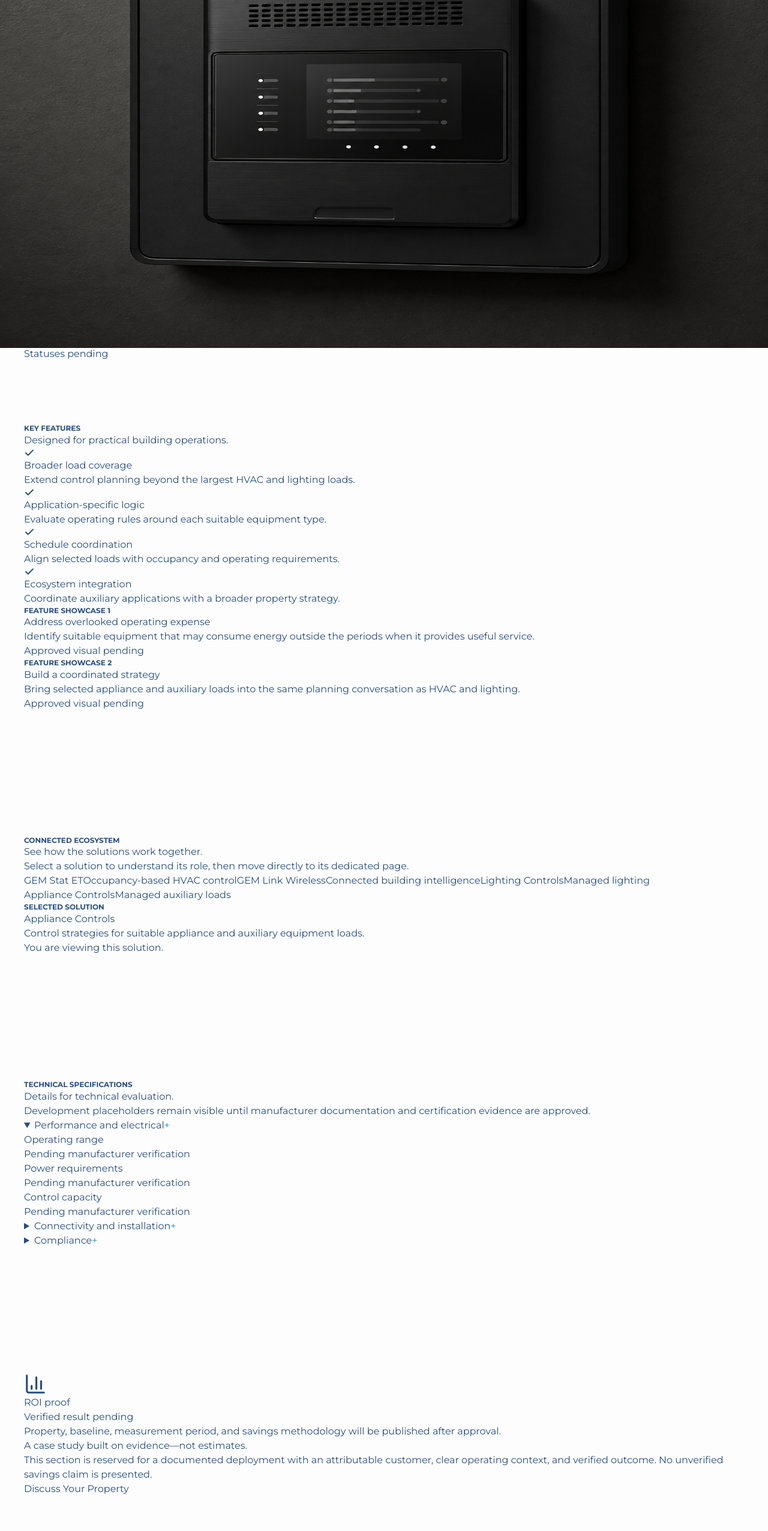
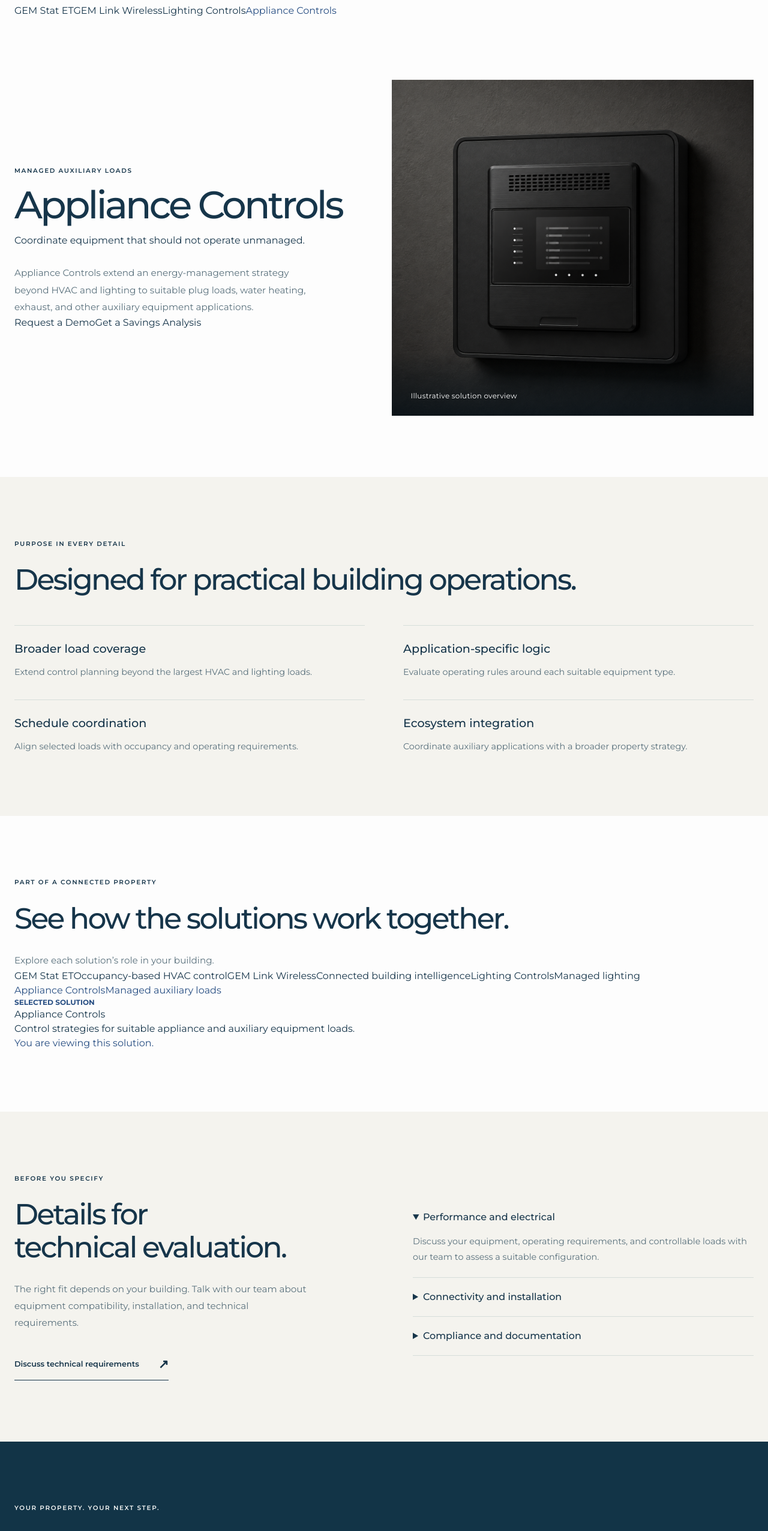
Before and after one commit to MannLester/Lodge-Tech-Website, a Next.js app in the folder apps/web/: page /solutions/appliance-controls in a window 1280 px wide. Shown: the part 220-2772 px from the top of the page at 60% size. Built offline with nearby package versions, Linux system fonts and the light colour scheme.

Commit message:
frontend: redesign product pages and remove unfinished public proof

```diff
--- a/apps/web/src/features/solutions/ui/product-page.tsx
+++ b/apps/web/src/features/solutions/ui/product-page.tsx
@@ -1,11 +1,4 @@
-import {
-  ArrowLeft,
-  BadgeCheck,
-  BarChart3,
-  Check,
-  FileCheck2,
-  RadioTower,
-} from "lucide-react";
+import { ArrowLeft } from "lucide-react";
 import Image from "next/image";
 import Link from "next/link";
 
@@ -15,83 +8,80 @@ import {
   type ProductPageContent,
 } from "@/features/solutions/model/product-content";
 import { EcosystemMap } from "@/features/solutions/ui/ecosystem-map";
-import { ProductVisual } from "@/features/solutions/ui/product-visual";
 import { SiteFooter } from "@/shared/ui/site-footer";
 import { SiteHeader } from "@/shared/ui/site-header";
 import { ButtonLink } from "@lodging-technologies/ui/button-link";
 
-type ProductPageProps = {
-  product: ProductPageContent;
-};
+type ProductPageProps = { product: ProductPageContent };
 
-const trustItems = [
-  { icon: RadioTower, label: "Connectivity", value: "Pending verification" },
-  { icon: FileCheck2, label: "Technical data", value: "Pending verification" },
+const technicalTopics = [
   {
-    icon: BadgeCheck,
-    label: "CE / UL / ENERGY STAR",
-    value: "Statuses pending",
+    title: "Performance and electrical",
+    body: "Discuss your equipment, operating requirements, and controllable loads with our team to assess a suitable configuration.",
   },
-] as const;
+  {
+    title: "Connectivity and installation",
+    body: "Review supported equipment, installation conditions, and connectivity requirements for your property before selecting a system.",
+  },
+  {
+    title: "Compliance and documentation",
+    body: "Request the technical documentation and certification information applicable to the proposed equipment.",
+  },
+];
 
 export function ProductPage({ product }: ProductPageProps) {
+  const verifiedGroups = product.specifications
+    .map((group) => ({
+      ...group,
+      items: group.items.filter(
+        (item) => !/pending|placeholder/i.test(item.value),
+      ),
+    }))
+    .filter((group) => group.items.length > 0);
+  const showcases = product.showcases.filter((showcase) => showcase.image);
   return (
-    <div id="top">
+    <div className="marketing-site" id="top">
       <SiteHeader fromHome={false} />
       <main>
         <div className="section-shell pt-6">
           <Link
-            className="text-brand-strong inline-flex items-center gap-2 text-sm font-semibold hover:underline"
+            className="text-brand-strong inline-flex items-center gap-2 text-sm hover:underline"
             href="/#solutions"
           >
             <ArrowLeft aria-hidden size={16} />
             Back to Solutions
           </Link>
         </div>
-
         <nav
           aria-label="Product navigation"
-          className="border-border bg-background/95 sticky top-[4.25rem] z-40 mt-5 border-y py-3 backdrop-blur"
+          className="border-border bg-background mt-6 border-y"
         >
-          <div className="section-shell overflow-x-auto">
-            <div className="grid min-w-[43rem] grid-cols-4 gap-3">
-              {products.map((item) => {
-                const active = item.slug === product.slug;
-                return (
+          <div className="section-shell flex flex-wrap gap-x-7 gap-y-2 py-4">
+            {products.map((item) => (
               <Link
-                    aria-current={active ? "page" : undefined}
-                    className={`rounded-full border px-4 py-3 text-center text-sm font-semibold transition-colors ${active ? "border-brand bg-brand-soft text-brand-strong" : "border-border bg-surface text-foreground hover:border-brand hover:text-brand-strong"}`}
+                aria-current={item.slug === product.slug ? "page" : undefined}
+                className={`py-2 text-sm ${item.slug === product.slug ? "text-brand-strong font-semibold underline underline-offset-8" : "text-muted hover:text-brand-strong"}`}
                 href={`/solutions/${item.slug}`}
                 key={item.slug}
               >
                 {item.label}
               </Link>
-                );
-              })}
-            </div>
+            ))}
           </div>
         </nav>
-
         <section
           aria-labelledby="product-heading"
-          className="section-band pt-10! sm:pt-14!"
+          className="editorial-section"
         >
-          <div className="section-shell border-border bg-surface shadow-soft grid gap-9 rounded-2xl border p-6 sm:p-9 lg:grid-cols-[1fr_0.88fr] lg:items-center lg:p-12">
+          <div className="section-shell product-detail-hero">
             <div data-product-intro>
-              <p className="eyebrow">{product.eyebrow}</p>
-              <h1
-                className="text-foreground mt-4 text-4xl leading-tight font-bold sm:text-5xl"
-                id="product-heading"
-              >
+              <p className="chapter-label">{product.eyebrow}</p>
+              <h1 className="mt-5 leading-tight" id="product-heading">
                 {product.label}
               </h1>
-              <p className="text-brand-strong mt-3 text-lg font-semibold sm:text-xl">
-                {product.subtitle}
-              </p>
-              <p className="text-muted mt-5 max-w-2xl text-base leading-7">
-                {product.description}
-              </p>
-              <div className="mt-7 flex flex-col gap-3 sm:flex-row">
+              <p className="mt-5 text-xl leading-relaxed">{product.subtitle}</p>
+              <p className="editorial-copy">{product.description}</p>
+              <div className="mt-8 flex flex-wrap gap-4">
                 <ButtonLink href={productCtaHref(product.slug, "demo")}>
                   Request a Demo
                 </ButtonLink>
@@ -103,247 +93,164 @@ export function ProductPage({ product }: ProductPageProps) {
                 </ButtonLink>
               </div>
             </div>
-            <div className="order-first lg:order-last" data-product-visual>
-              <ProductVisual
-                alt={product.heroImageAlt}
-                image={product.heroImage}
-                photo={product.heroPhoto}
+            <div className="order-first md:order-last" data-product-visual>
+              <div className="product-detail-visual">
+                <Image
+                  alt={product.heroImageAlt.replace(
+                    /product placeholder/i,
+                    "illustration",
+                  )}
+                  className={
+                    product.heroPhoto
+                      ? "object-cover object-left"
+                      : "object-contain p-6"
+                  }
+                  fill
+                  preload
+                  sizes="(max-width: 767px) 92vw, 48vw"
+                  src={product.heroImage}
                 />
+                {!product.heroPhoto && (
+                  <span className="photo-caption">
+                    Illustrative solution overview
+                  </span>
+                )}
+              </div>
             </div>
           </div>
         </section>
-
-        <section
-          aria-label="Quick specifications and certifications"
-          className="pb-16 sm:pb-20"
-        >
-          <div className="section-shell border-border bg-surface-muted grid overflow-hidden rounded-xl border md:grid-cols-3">
-            {trustItems.map(({ icon: Icon, label, value }) => (
-              <div
-                className="border-border flex items-center gap-4 border-b p-5 last:border-b-0 md:border-r md:border-b-0 md:last:border-r-0"
-                key={label}
-              >
-                <span className="bg-brand-soft text-brand-strong grid size-10 shrink-0 place-items-center rounded-full">
-                  <Icon aria-hidden size={20} />
-                </span>
-                <div>
-                  <p className="text-foreground text-sm font-bold">{label}</p>
-                  <p className="text-muted mt-1 text-xs">{value}</p>
-                </div>
-              </div>
-            ))}
-          </div>
-        </section>
-
         <section
           aria-labelledby="features-heading"
-          className="section-band bg-surface-muted"
+          className="editorial-section product-section"
         >
           <div className="section-shell">
-            <p className="eyebrow">Key features</p>
-            <h2
-              className="text-foreground mt-3 text-3xl font-bold sm:text-4xl"
-              id="features-heading"
-            >
+            <p className="chapter-label">Purpose in every detail</p>
+            <h2 className="display-heading" id="features-heading">
               Designed for practical building operations.
             </h2>
-            <div className="mt-9 grid gap-4 sm:grid-cols-2 lg:grid-cols-4">
+            <div className="product-feature-list">
               {product.features.map((feature) => (
-                <article
-                  className="border-border bg-surface rounded-xl border p-6"
-                  key={feature.title}
-                >
-                  <span className="bg-brand-soft text-brand-strong grid size-9 place-items-center rounded-full">
-                    <Check aria-hidden size={18} strokeWidth={2.5} />
-                  </span>
-                  <h3 className="text-foreground mt-5 font-bold">
-                    {feature.title}
-                  </h3>
-                  <p className="text-muted mt-2 text-sm leading-6">
-                    {feature.body}
-                  </p>
+                <article key={feature.title}>
+                  <h3>{feature.title}</h3>
+                  <p>{feature.body}</p>
                 </article>
               ))}
             </div>
-
-            <div className="mt-16 space-y-14">
-              {product.showcases.map((showcase, index) => (
+            {showcases.length > 0 && (
+              <div className="mt-20 space-y-20">
+                {showcases.map((showcase, index) => (
                   <article
-                  className="grid items-center gap-8 lg:grid-cols-2 lg:gap-14"
+                    className="grid items-center gap-8 lg:grid-cols-2 lg:gap-16"
                     key={showcase.title}
                   >
                     <div
                       className={`order-last ${index % 2 ? "lg:order-2" : "lg:order-1"}`}
                       data-showcase-copy
                     >
-                    <p className="eyebrow">Feature showcase {index + 1}</p>
-                    <h3 className="text-foreground mt-3 text-2xl font-bold sm:text-3xl">
-                      {showcase.title}
-                    </h3>
-                    <p className="text-muted mt-4 text-base leading-7">
-                      {showcase.body}
-                    </p>
+                      <p className="chapter-label">In your space</p>
+                      <h3 className="display-heading">{showcase.title}</h3>
+                      <p className="editorial-copy">{showcase.body}</p>
                     </div>
                     <div
-                    className={`border-border bg-surface relative order-first aspect-[16/10] overflow-hidden rounded-xl border ${index % 2 ? "lg:order-1" : "lg:order-2"}`}
+                      className={`relative order-first aspect-[4/3] overflow-hidden ${index % 2 ? "lg:order-1" : "lg:order-2"}`}
                       data-showcase-visual
                     >
                       <Image
-                      alt={
-                        showcase.imageAlt ??
-                        `${product.label} feature visual placeholder`
-                      }
-                      className={
-                        showcase.image
-                          ? `object-cover ${showcase.imagePosition ?? "object-center"}`
-                          : "object-contain p-10 opacity-75"
-                      }
+                        alt={showcase.imageAlt ?? product.label}
+                        className={`object-cover ${showcase.imagePosition ?? "object-center"}`}
                         fill
-                      sizes="(max-width: 1023px) 92vw, 42vw"
-                      src={showcase.image ?? product.heroImage}
+                        sizes="(max-width: 1023px) 92vw, 45vw"
+                        src={showcase.image!}
                       />
-                    {!showcase.image && (
-                      <span className="bg-surface/90 text-muted absolute right-3 bottom-3 rounded px-3 py-1.5 text-xs font-semibold">
-                        Approved visual pending
-                      </span>
-                    )}
                     </div>
                   </article>
                 ))}
               </div>
+            )}
           </div>
         </section>
-
-        <section aria-labelledby="ecosystem-heading" className="section-band">
+        <section
+          aria-labelledby="ecosystem-heading"
+          className="editorial-section"
+        >
           <div className="section-shell">
-            <p className="eyebrow">Connected ecosystem</p>
-            <h2
-              className="text-foreground mt-3 text-3xl font-bold sm:text-4xl"
-              id="ecosystem-heading"
-            >
+            <p className="chapter-label">Part of a connected property</p>
+            <h2 className="display-heading" id="ecosystem-heading">
               See how the solutions work together.
             </h2>
-            <p className="text-muted mt-4 max-w-3xl leading-7">
-              Select a solution to understand its role, then move directly to
-              its dedicated page.
+            <p className="editorial-copy">
+              Explore each solution’s role in your building.
             </p>
             <EcosystemMap currentSlug={product.slug} />
           </div>
         </section>
-
         <section
           aria-labelledby="specifications-heading"
-          className="section-band bg-surface-muted"
+          className="editorial-section assessment-section"
         >
-          <div className="section-shell">
-            <p className="eyebrow">Technical specifications</p>
-            <h2
-              className="text-foreground mt-3 text-3xl font-bold sm:text-4xl"
-              id="specifications-heading"
-            >
+          <div className="section-shell assessment-layout">
+            <div>
+              <p className="chapter-label">Before you specify</p>
+              <h2 className="display-heading" id="specifications-heading">
                 Details for technical evaluation.
               </h2>
-            <p className="text-muted mt-4 max-w-3xl leading-7">
-              Development placeholders remain visible until manufacturer
-              documentation and certification evidence are approved.
+              <p className="editorial-copy">
+                The right fit depends on your building. Talk with our team about
+                equipment compatibility, installation, and technical
+                requirements.
               </p>
-            <div className="mt-8 space-y-3">
-              {product.specifications.map((group, index) => (
-                <details
-                  className="border-border bg-surface group rounded-xl border"
-                  key={group.title}
-                  open={index === 0}
+              <Link
+                className="editorial-link"
+                href={productCtaHref(product.slug, "demo")}
               >
-                  <summary className="text-foreground cursor-pointer list-none px-5 py-5 font-bold marker:hidden sm:px-6">
-                    {group.title}
-                    <span
-                      aria-hidden
-                      className="text-brand float-right text-xl group-open:rotate-45"
-                    >
-                      +
-                    </span>
-                  </summary>
-                  <dl className="border-border divide-border border-t px-5 py-2 sm:px-6">
+                Discuss technical requirements <span aria-hidden>↗</span>
+              </Link>
+            </div>
+            <div className="technical-details">
+              {verifiedGroups.length > 0
+                ? verifiedGroups.map((group, index) => (
+                    <details key={group.title} open={index === 0}>
+                      <summary>{group.title}</summary>
+                      <dl>
                         {group.items.map((item) => (
-                      <div
-                        className="grid gap-1 border-b py-4 last:border-b-0 sm:grid-cols-[0.7fr_1fr]"
-                        key={item.label}
-                      >
-                        <dt className="text-foreground text-sm font-semibold">
-                          {item.label}
-                        </dt>
-                        <dd className="text-muted text-sm">{item.value}</dd>
+                          <div className="mt-4" key={item.label}>
+                            <dt>{item.label}</dt>
+                            <dd>{item.value}</dd>
                           </div>
                         ))}
                       </dl>
+                    </details>
+                  ))
+                : technicalTopics.map((topic, index) => (
+                    <details key={topic.title} open={index === 0}>
+                      <summary>{topic.title}</summary>
+                      <p>{topic.body}</p>
                     </details>
                   ))}
             </div>
           </div>
         </section>
-
-        <section aria-labelledby="proof-heading" className="section-band">
-          <div className="section-shell bg-brand-night shadow-soft overflow-hidden rounded-2xl text-white">
-            <div className="grid lg:grid-cols-[0.72fr_1.28fr]">
-              <div className="bg-brand-deep p-8 sm:p-10">
-                <BarChart3 aria-hidden className="text-brand-white" size={38} />
-                <p className="text-brand-white mt-6 text-xs font-bold tracking-widest uppercase">
-                  ROI proof
+        <section
+          aria-labelledby="bottom-cta-heading"
+          className="editorial-section platform-section"
+        >
+          <div className="section-shell">
+            <p className="chapter-label">Your property. Your next step.</p>
+            <h2 className="display-heading" id="bottom-cta-heading">
+              Let’s see where {product.label}
+              <br />
+              fits in your building.
+            </h2>
+            <p className="editorial-copy">
+              Share your property details so we can discuss a suitable proposal
+              or site survey.
             </p>
-                <p className="mt-3 text-2xl font-bold">
-                  Verified result pending
-                </p>
-                <p className="mt-3 text-sm leading-6 text-white/70">
-                  Property, baseline, measurement period, and savings
-                  methodology will be published after approval.
-                </p>
-              </div>
-              <div className="p-8 sm:p-10 lg:p-12">
-                <h2
-                  className="text-3xl font-bold sm:text-4xl"
-                  id="proof-heading"
-                >
-                  A case study built on evidence—not estimates.
-                </h2>
-                <p className="mt-5 max-w-2xl leading-7 text-white/75">
-                  This section is reserved for a documented deployment with an
-                  attributable customer, clear operating context, and verified
-                  outcome. No unverified savings claim is presented.
-                </p>
-                <ButtonLink
-                  className="text-brand-strong! hover:bg-brand-soft! mt-7 border-white! bg-white!"
+            <Link
+              className="editorial-link"
               href={productCtaHref(product.slug, "savings")}
             >
-                  Discuss Your Property
-                </ButtonLink>
-              </div>
-            </div>
-          </div>
-        </section>
-
-        <section
-          aria-labelledby="bottom-cta-heading"
-          className="pb-16 sm:pb-20 lg:pb-24"
-        >
-          <div className="section-shell bg-brand-fill shadow-card flex flex-col gap-6 rounded-2xl px-7 py-9 text-white sm:px-10 lg:flex-row lg:items-center lg:justify-between">
-            <div>
-              <h2
-                className="text-2xl font-bold sm:text-3xl"
-                id="bottom-cta-heading"
-              >
-                Ready to evaluate {product.label}?
-              </h2>
-              <p className="mt-2 text-sm leading-6 text-white/80">
-                Tell us about your building and we’ll help identify the right
-                next step.
-              </p>
-            </div>
-            <ButtonLink
-              className="text-brand-strong! hover:bg-brand-soft! shrink-0 border-white! bg-white!"
-              href={productCtaHref(product.slug, "savings")}
-            >
-              Get a Savings Analysis
-            </ButtonLink>
+              Get a Savings Analysis <span aria-hidden>↗</span>
+            </Link>
           </div>
         </section>
       </main>
```
Also changed, not shown: 1 other file (tests, documents, lock files or other folders). Lines whose indentation alone changed are shown as unchanged.
